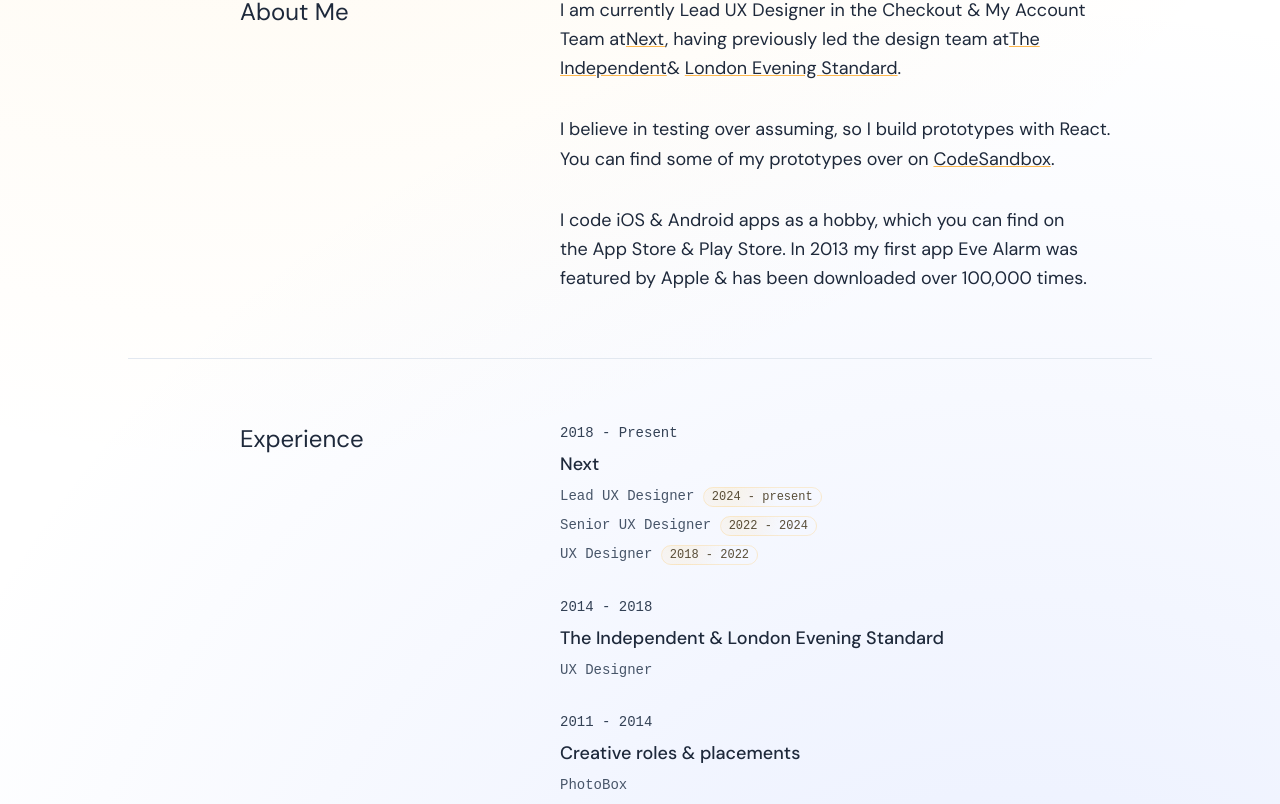
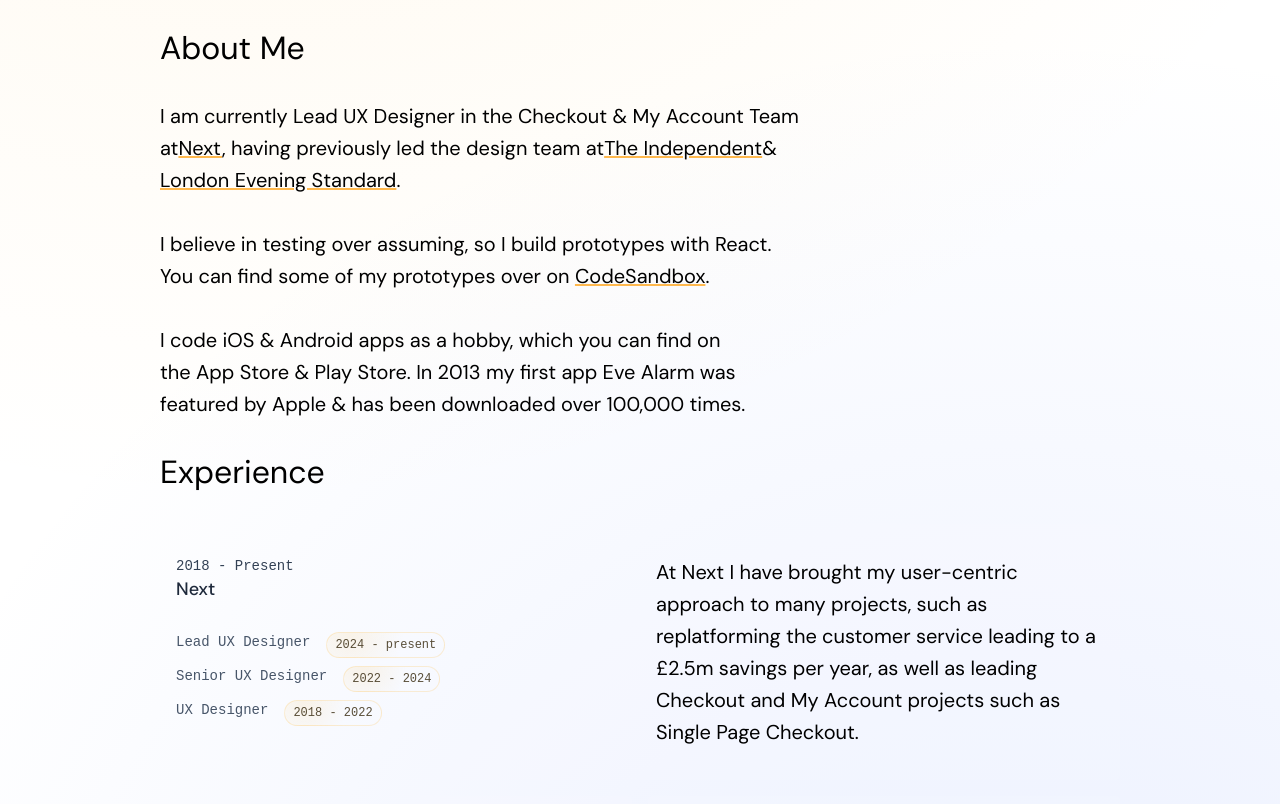
Before and after one commit to danielpape/danielpape.co.uk, a Next.js app: page / in a window 1280 px wide. Shown: the part 732-1536 px from the top of the page. Built offline with nearby package versions, Linux system fonts and the light colour scheme.

Commit message:
Updated About Me and Experience Sections

```diff
--- a/components/sections/About.js
+++ b/components/sections/About.js
@@ -1,60 +1,39 @@
 export default function AboutMe(props) {
   return (
-    <div className="grid grid-cols-12 pb-16 px-8 m-auto border-b border-slate-200 dark:border-slate-600  max-w-screen-lg">
-      <div className="md:col-start-2 md:col-span-4 col-start-1 col-span-12">
-        <h2 className="text-2xl dark:text-slate-200 text-slate-800 pb-16">
-          About Me
-        </h2>
-      </div>
-      <div className="md:col-start-6 md:col-span-7 col-start-1 col-span-12 flex flex-col gap-8">
-        <div className="flex flex-col gap-8 text-lg dark:text-slate-300 text-slate-800">
-          <p className="leading-relaxed">
-            I am currently Lead UX Designer in the Checkout & My Account Team
-            at
-            <a
-              href="https://www.next.co.uk"
-              className="underline dark:text-neutral-100 decoration-main-300 hover:text-main-600 dark:hover:text-main-100 hover:decoration-main-400"
-              target="_blank"
-            >
+    <section className="aboutme">
+      <h2>About Me</h2>
+      <p>
+        I am currently Lead UX Designer in the Checkout & My Account Team at
+        <a href="https://www.next.co.uk" className="" target="_blank">
           Next
         </a>
         , having previously led the design team at
-            <a
-              href="https://www.independent.co.uk"
-              className="underline dark:text-neutral-100 decoration-main-300 hover:text-main-600 dark:hover:text-main-100 hover:decoration-main-400"
-              target="_blank"
-            >
+        <a href="https://www.independent.co.uk" className="" target="_blank">
           The Independent
         </a>
          &{" "}
-            <a
-              href="https://www.standard.co.uk"
-              className="underline dark:text-neutral-100 decoration-main-300 hover:text-main-600 dark:hover:text-main-100 hover:decoration-main-400"
-              target="_blank"
-            >
+        <a href="https://www.standard.co.uk" className="" target="_blank">
           London Evening Standard
         </a>
         .
       </p>
-          <p className="leading-relaxed">
-            I believe in testing over assuming, so I build prototypes with
-            React. You can find some of my prototypes over on{" "}
+      <p>
+        I believe in testing over assuming, so I build prototypes with React.
+        You can find some of my prototypes over on{" "}
         <a
           href="https://codesandbox.io/u/bydanielpape"
-              className="underline dark:text-neutral-100 decoration-main-300 hover:text-main-600 dark:hover:text-main-100 hover:decoration-main-400"
+          className=""
           target="_blank"
         >
           CodeSandbox
         </a>
         .
       </p>
-          <p className="leading-relaxed">
+      <p>
         I code iOS & Android apps as a hobby, which you can find on the App
-            Store & Play Store. In 2013 my first app Eve Alarm was featured by
-            Apple & has been downloaded over 100,000 times.
+        Store & Play Store. In 2013 my first app Eve Alarm was featured by Apple
+        & has been downloaded over 100,000 times.
       </p>
-        </div>
-      </div>
-    </div>
+    </section>
   );
 }
--- a/components/sections/Experience.js
+++ b/components/sections/Experience.js
@@ -1,15 +1,12 @@
 export default function Experience(props) {
   return (
-    <div className="grid grid-cols-12 py-16  px-8 m-auto border-b border-slate-200 dark:border-slate-600  max-w-screen-lg">
-      <div className="md:col-start-2 md:col-span-4 col-start-1 col-span-12">
-        <h2 className="text-2xl dark:text-slate-200 text-slate-800 pb-16">
-          Experience
-        </h2>
-      </div>
-      <div className="md:col-start-6 md:col-span-7 col-start-1 col-span-12 flex flex-col gap-8 pb-8">
+    <section className="experience">
+      <h2>Experience</h2>
+      <div className="experience-items">
         <div className="experience-item">
+          <div className="experience-item_main">
+            <div className="experience-item_section">
               <div className="experience-overline">2018 - Present</div>
-          <div className="experience-content">
               <div className="experience-title">Next</div>
               <div className="experience-group">
                 <div className="experience-secondary">
@@ -23,9 +20,17 @@
                 </div>
               </div>
             </div>
+            <div className="experience-item_section">
+              <p>
+                At Next I have brought my user-centric approach to many
+                projects, such as replatforming the customer service leading to
+                a £2.5m savings per year, as well as leading Checkout and My
+                Account projects such as Single Page Checkout.
+              </p>
             </div>
           </div>
-      <div className="md:col-start-6 md:col-span-7 col-start-1 col-span-12 flex flex-col gap-8 pb-8">
+        </div>
+        <div className="experience-secondary">
           <div className="experience-item">
             <div className="experience-overline">2014 - 2018</div>
             <div className="experience-content">
@@ -37,12 +42,12 @@
               </div>
             </div>
           </div>
-      </div>
-      <div className="md:col-start-6 md:col-span-7 col-start-1 col-span-12 flex flex-col gap-8 pb-8">
           <div className="experience-item">
             <div className="experience-overline">2011 - 2014</div>
             <div className="experience-content">
-            <div className="experience-title">Creative roles & placements</div>
+              <div className="experience-title">
+                Creative roles & placements
+              </div>
               <div className="experience-group">
                 <div className="experience-secondary">PhotoBox</div>
                 <div className="experience-secondary">Skive Agency</div>
@@ -55,5 +60,6 @@
           </div>
         </div>
       </div>
+    </section>
   );
 }
--- a/pages/articles/[slug].tsx
+++ b/pages/articles/[slug].tsx
@@ -81,7 +81,7 @@
       <Navigation />
       <main className="mx-auto max-w-3xl px-6 py-12 page">
         <article className="page__article">
-          <header className="article__header">
+          <div className="article__header">
             <h1 className="posts__post-title">{post.frontmatter.title}</h1>
             <div className="article__date">
               {new Date(post.frontmatter.date).toLocaleDateString("en-GB", {
@@ -90,7 +90,7 @@
                 day: "numeric",
               })}
             </div>
-          </header>
+          </div>
 
           {/* If you use Tailwind Typography, apply `prose` here */}
           <ReactMarkdown remarkPlugins={[remarkGfm]}>
--- a/styles/globals.css
+++ b/styles/globals.css
@@ -23,9 +23,20 @@
   min-height: 90vh;
 }
 
+h2 {
+  font-size: 2rem;
+  line-height: 2.5rem;
+}
+
 a {
   text-decoration: underline;
   text-decoration-color: #ffb84d;
+}
+
+p {
+  font-size: 1.25rem;
+  line-height: 2rem;
+  max-width: 40rem;
 }
 
 header {
@@ -260,6 +271,59 @@
   gap: 1rem;
 }
 
+/* ABOUT ME*/
+.aboutme {
+  display: flex;
+  flex-direction: column;
+  gap: 2rem;
+
+  max-width: 1024px; /* Tailwind max-w-screen-lg */
+  margin-left: auto;
+  margin-right: auto;
+
+  padding-top: 2rem; /* pt-8 */
+  padding-left: 2rem; /* px-8 */
+  padding-right: 2rem;
+  min-height: 50vh;
+}
+
+.experience {
+  display: flex;
+  flex-direction: column;
+  gap: 2rem;
+  max-width: 1024px; /* Tailwind max-w-screen-lg */
+  margin-left: auto;
+  margin-right: auto;
+
+  padding-top: 2rem; /* pt-8 */
+  padding-left: 2rem; /* px-8 */
+  padding-right: 2rem;
+  min-height: 50vh;
+}
+
+.experience-items {
+  display: flex;
+  flex-direction: column;
+  gap: 1rem;
+}
+
+.experience-item_section {
+  flex: 1;
+}
+
+.experience-item_main {
+  display: flex;
+  flex-direction: row;
+  gap: 2rem;
+  flex: 1;
+}
+
+.experience-secondary {
+  display: flex;
+  flex-direction: row;
+  gap: 1rem;
+}
+
 .experience-wrapper {
   display: flex;
   flex-direction: column;
@@ -271,12 +335,17 @@
   font-weight: 500;
   font-size: 1.125rem;
   margin-bottom: 0.5rem;
+  min-height: 3rem;
 }
 
 .experience-item {
   display: flex;
+  flex: 1;
   flex-direction: column;
   gap: 0.5rem;
+  background-color: color-mix(in oklab, white 5%, transparent);
+  padding: 2rem 1rem;
+  border-radius: 4px;
 }
 
 .experience-group {
@@ -395,6 +464,13 @@
     display: flex;
     flex-direction: row;
     gap: 1rem;
+  }
+
+  .experience-item_main {
+    display: flex;
+    flex-direction: column;
+    gap: 2rem;
+    flex: 1;
   }
 
   .navigation__links > a {
```
Lines whose indentation alone changed are shown as unchanged.
